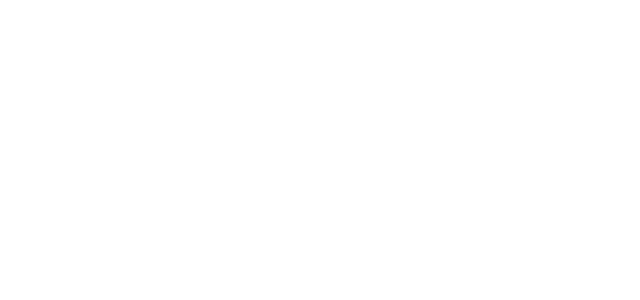
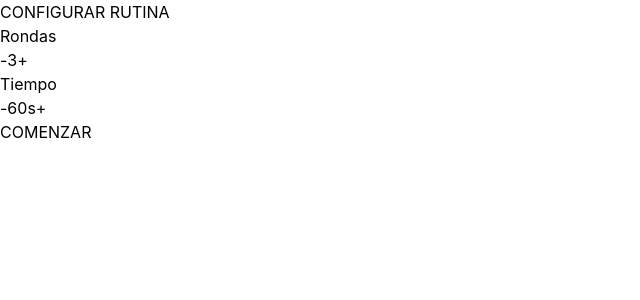
Before and after one commit to JesusLeos16/ProyectoModuloDosFS, a React (Vite) app: page / in a window 1280 px wide. Shown: the top 300 px of the page, without its empty margins (0-640 px from the left). Built offline with nearby package versions, Linux system fonts and the light colour scheme.

Commit message:
Agrega controles con funcionalidad en TimerDeportivo.jsx

```diff
--- a/src/components/Pages/TimerDeportivo.jsx
+++ b/src/components/Pages/TimerDeportivo.jsx
@@ -1,7 +1,6 @@
 //todo el merequetengue
 import { useState, useEffect } from "react";
-//Funcion temporal de como deberia funcionar este timer, es para hacer pruebas tambien, mas adelante ya vamos a mandar
-//parametros, amonos por partes.
+import PanelControl from "../molecules/PanelControl";
 export default function TimerDeportivo() {
   const [rondasTotales, setRondasTotales] = useState(3);
   const [tiempoRonda, setTiempoRonda] = useState(60);
@@ -12,25 +11,56 @@
 
   const [fase, setFase] = useState("configurando");
 
-  const subrRondas = () => setRondasTotales(rondasTotales + 1);
+  const subirRondas = () => setRondasTotales(rondasTotales + 1);
   const bajarRondas = () => {
     if (rondasTotales > 1) setRondasTotales(rondasTotales - 1);
   };
   const subirTiempo = () => setTiempoRonda(tiempoRonda + 5);
-  const bajarTiempo = () => {if(tiempoRonda>5) setTiempoRonda(tiempoRonda-5)};
+  const bajarTiempo = () => {
+    if (tiempoRonda > 5) setTiempoRonda(tiempoRonda - 5);
+  };
 
   const cancelarEntrenamiento = () => {
     setCorriendo(false);
-    setFase("configuracion");
+    setFase("configurando");
   };
 
   if (fase == "configurando") {
     return (
-     <div>
+      <div>
+        <h1>CONFIGURAR RUTINA</h1>
+        {/* rondas */}
+        <PanelControl
+          titulo="Rondas"
+          valor={rondasTotales}
+          Suma={subirRondas}
+          Resta={bajarRondas}
+          Tiempo={false}
+        />
+        {/* tiempo */}
+        <PanelControl
+        titulo="Tiempo"
+        valor={tiempoRonda}
+        Suma={subirTiempo}
+        Resta={bajarTiempo}
+        Tiempo={true}
+        />
 
-     </div>
+        <button>COMENZAR</button>
+
+      </div>
     );
   }
 
-  return <></>;
+  return(
+    <>
+    <div className={`${fase=='preparacion'? 'bg-amber-300':''} ${fase=='entrenando'?'bg-emerald-400 text-black':'' }`}>
+
+      <h1>{tiempo}</h1>
+      <h2>{fase}</h2>
+      <button>Cancelar</button>
+    </div>
+
+    </>
+  );
 }
```
Also changed, not shown: 1 other file (tests, documents, lock files or other folders).
